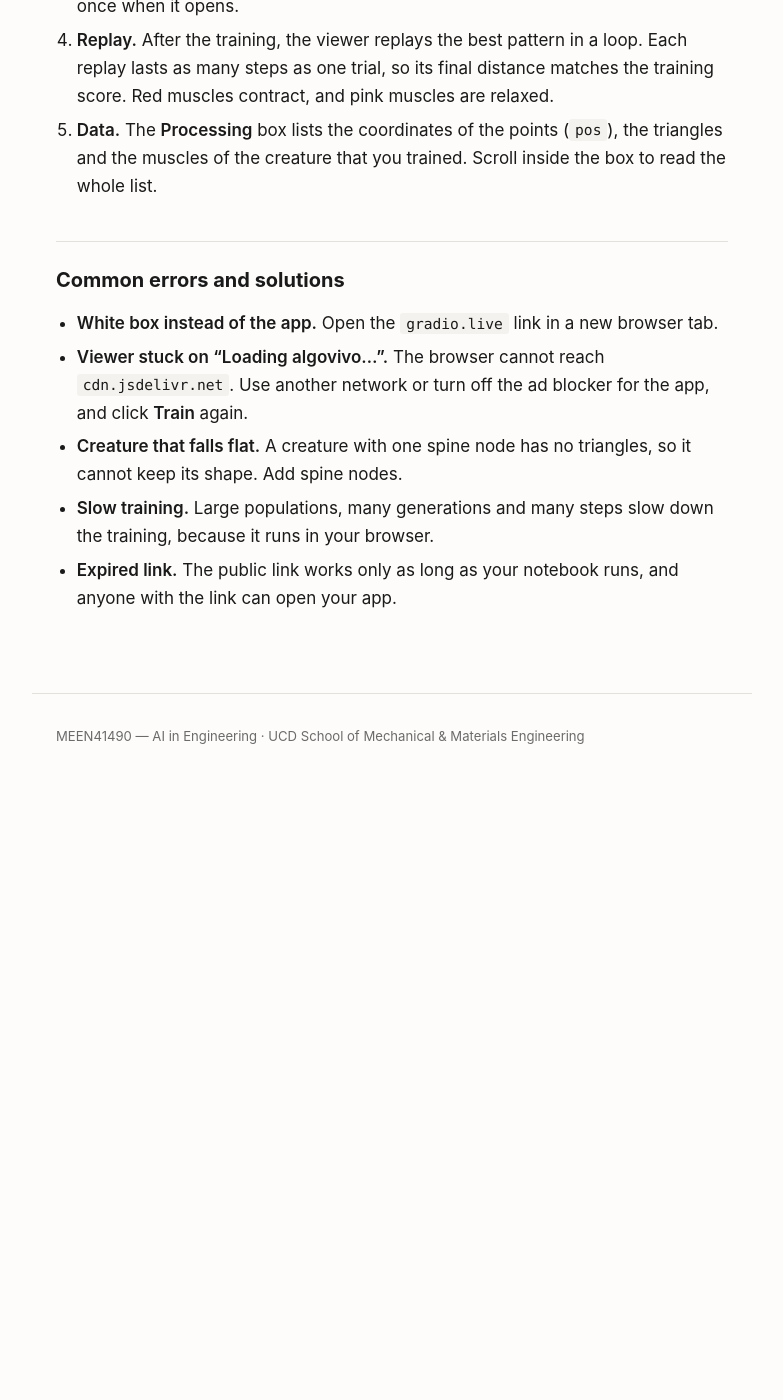
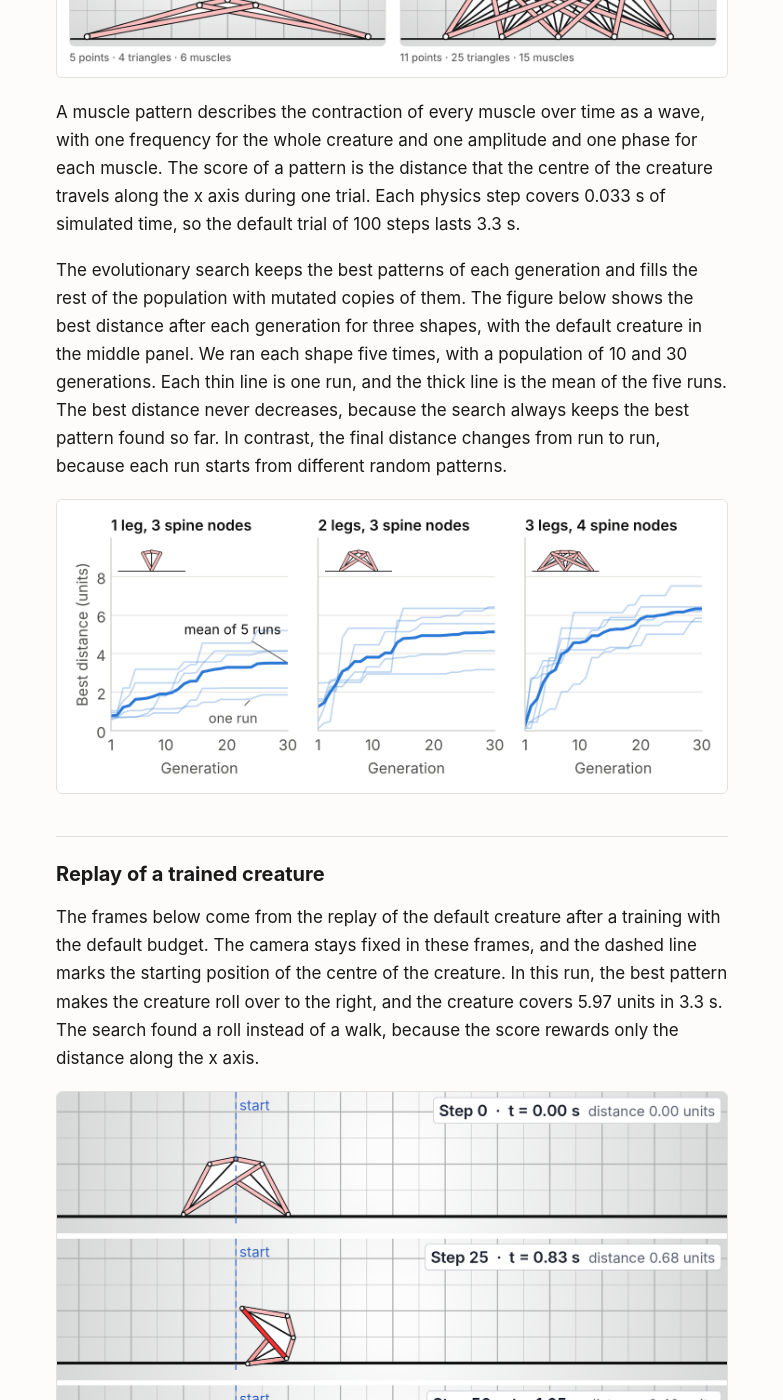
Before and after one commit to juanbmedina/ai-engineering-practicals, a Jekyll site: the page built from docs/demos/algovivo-lab/index.md, in a window 1280 px wide and 1400 px high, scrolled down 2063 px. Shown: the whole window, without its empty margins (248-1031 px from the left). Built offline with Jekyll 4.4.1, drawn with Linux system fonts in a browser that asks for light colours; before the commit the page ends 2877 px from its top, so only the background shows below that; some of the changed text lies outside the part shown.

Commit message:
Practice improved

```diff
--- a/docs/demos/algovivo-lab/index.md
+++ b/docs/demos/algovivo-lab/index.md
@@ -19,7 +19,25 @@ In this demonstration, you design a small soft-body creature with sliders, and a
 
 The creature is a soft body made of points, triangles and muscles. Each muscle joins two points and pulls them together when it contracts. The spine is a row of points at the head height, and the feet are points on the floor between minus and plus the leg spread. Each triangle joins one segment of the spine to one foot and resists any change of its shape, so the body behaves as an elastic solid.
 
+The figure below labels the parts of the default creature, which has 3 spine nodes and 2 feet. The blue arrows mark the three lengths that the shape sliders set, and the blue triangle is one of the 4 triangles of the body.
+
+![The default creature with its parts labelled: spine nodes, feet, triangles and muscles, and the three lengths set by the sliders, namely body length, height and leg spread]({{ '/demos/algovivo-lab/assets/creature_anatomy.png' | relative_url }})
+
+The six examples below show how the sliders change the shape. More legs and more spine nodes add triangles and muscles, whereas the three lengths only stretch the same structure.
+
+![Six creatures built with different slider values, from 1 leg and 3 spine nodes to 5 legs and 6 spine nodes, with the number of points, triangles and muscles of each]({{ '/demos/algovivo-lab/assets/shape_examples.png' | relative_url }})
+
 A muscle pattern describes the contraction of every muscle over time as a wave, with one frequency for the whole creature and one amplitude and one phase for each muscle. The score of a pattern is the distance that the centre of the creature travels along the x axis during one trial. Each physics step covers 0.033 s of simulated time, so the default trial of 100 steps lasts 3.3 s.
+
+The evolutionary search keeps the best patterns of each generation and fills the rest of the population with mutated copies of them. The figure below shows the best distance after each generation for three shapes, with the default creature in the middle panel. We ran each shape five times, with a population of 10 and 30 generations. Each thin line is one run, and the thick line is the mean of the five runs. The best distance never decreases, because the search always keeps the best pattern found so far. In contrast, the final distance changes from run to run, because each run starts from different random patterns.
+
+![Best distance after each generation for three shapes, with five runs per shape. All curves rise in steps, and the runs of the same shape end at different distances]({{ '/demos/algovivo-lab/assets/learning_curves.png' | relative_url }})
+
+## Replay of a trained creature
+
+The frames below come from the replay of the default creature after a training with the default budget. The camera stays fixed in these frames, and the dashed line marks the starting position of the centre of the creature. In this run, the best pattern makes the creature roll over to the right, and the creature covers 5.97 units in 3.3 s. The search found a roll instead of a walk, because the score rewards only the distance along the x axis.
+
+![Five frames of the replay of a trained default creature, at steps 0, 25, 50, 75 and 100. The creature rolls to the right and ends 5.97 units from its start]({{ '/demos/algovivo-lab/assets/replay_frames.png' | relative_url }})
 
 ## Preparation before the session
 
@@ -43,6 +61,10 @@ A muscle pattern describes the contraction of every muscle over time as a wave,
 4. **Replay.** After the training, the viewer replays the best pattern in a loop. Each replay lasts as many steps as one trial, so its final distance matches the training score. Red muscles contract, and pink muscles are relaxed.
 5. **Data.** The **Processing** box lists the coordinates of the points (`pos`), the triangles and the muscles of the creature that you trained. Scroll inside the box to read the whole list.
 
+In section 3, the panel at the top gives the result of the training, and the counter at the bottom follows the current replay. Unlike the frames above, the camera of the app follows the creature, so the grid moves and the creature stays near the centre.
+
+![Section 3 of the app during a replay, with the result of the training at the top and the step and distance of the replay at the bottom]({{ '/demos/algovivo-lab/assets/app_outputs.png' | relative_url }})
+
 
 ## Common errors and solutions
 
```
Also changed, not shown: docs/demos/algovivo-lab/assets/app_inputs.png (added), docs/demos/algovivo-lab/assets/app_outputs.png (added), docs/demos/algovivo-lab/assets/creature_anatomy.png (added), docs/demos/algovivo-lab/assets/learning_curves.png (added), docs/demos/algovivo-lab/assets/replay_frames.png (added), docs/demos/algovivo-lab/assets/shape_examples.png (added).
